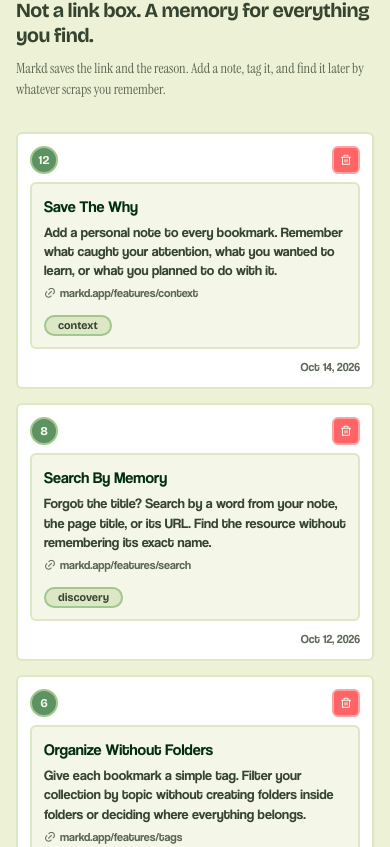
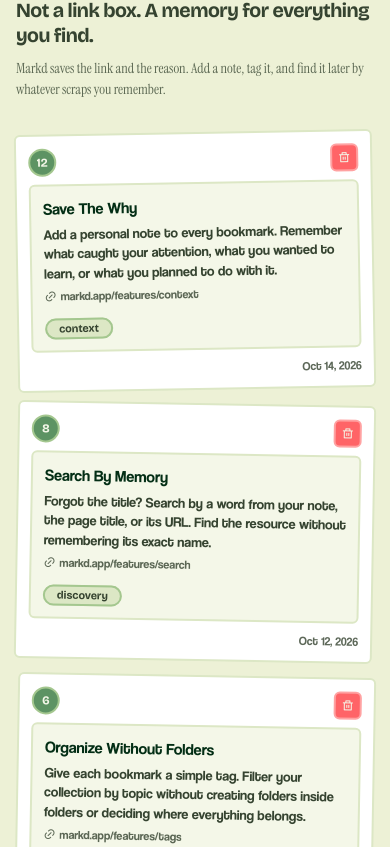
Before and after one commit to VByte-dev/Markd, a React (Vite) app in the folder frontend/: page /landing in a window 390 px wide. Shown: the part 917-1764 px from the top of the page. Built offline with nearby package versions, Linux system fonts and the light colour scheme.

Commit message:
feat: add landing page component with product features and responsive design

```diff
--- a/frontend/src/pages/LandingPage.jsx
+++ b/frontend/src/pages/LandingPage.jsx
@@ -52,6 +52,16 @@ const features = Object.freeze([
     date: "Oct 01, 2026",
   },
 ]);
+
+// Subtle alternating tilts for an organic, collected index card aesthetic
+const cardRotations = [
+  "-rotate-1",
+  "rotate-1",
+  "rotate-1",
+  "-rotate-1",
+  "-rotate-1",
+  "rotate-1",
+];
 
 const LandingPage = () => {
   const navigate = useNavigate();
@@ -151,10 +161,12 @@ const LandingPage = () => {
           </div>
 
           <div className="grid grid-cols-1 sm:grid-cols-2 gap-3.5 sm:gap-4 md:gap-6">
-            {features.map((item, index) => (
+            {features.map((item, index) => {
+              const tiltClass = cardRotations[index % cardRotations.length];
+              return (
                 <section
                   key={index}
-                className="border-2 rounded-md p-3 sm:p-4 bg-white border-light flex flex-col justify-between"
+                  className={`relative border-2 select-none rounded-md p-3 sm:p-4 bg-white border-light flex flex-col justify-between transition-all duration-300 ease-out hover:z-10 hover:rotate-0 hover:-translate-y-1.5 hover:shadow-xl ${tiltClass}`}
                 >
                   <div>
                     <div className="flex justify-between mb-2 md:mb-4">
@@ -201,7 +213,8 @@ const LandingPage = () => {
                     </span>
                   </div>
                 </section>
-            ))}
+              );
+            })}
           </div>
 
           <p className="text-center font-[coolvetica] text-deep/60 text-xs sm:text-sm mt-5 sm:mt-6 px-2">
@@ -292,7 +305,7 @@ const LandingPage = () => {
                 <p>Tell me what's broken or what's missing.</p>
                 <p>Every message goes straight to me.</p>
                 <a
-                  href="mailto:vedhesh@markd.app?subject=Markd%20Feedback"
+                  href="mailto:vedhesh.contact@gmail.com?subject=Markd%20Feedback"
                   className="inline-flex items-center font-[bricolage] text-deep font-medium mt-1 transition gap-2 hover:gap-3 transition-all transition-linear"
                 >
                   <span>Send feedback</span>
@@ -308,39 +321,39 @@ const LandingPage = () => {
 
               <div className="flex flex-col space-y-1.5 sm:space-y-2 font-[coolvetica] text-xs sm:text-sm text-deep/80">
                 <a
-                  href="mailto:vedhesh@markd.app"
+                  href="mailto:vedhesh.contact@gmail.com"
                   className="hover:text-deep hover:underline underline-offset-2 transition py-0.5"
                 >
                   Email
                 </a>
                 <a
-                  href="https://github.com"
+                  href="https://github.com/VByte-dev"
                   target="_blank"
-                  rel="noreferrer"
+                  rel="noopener noreferrer"
                   className="hover:text-deep hover:underline underline-offset-2 transition py-0.5"
                 >
                   Github
                 </a>
                 <a
-                  href="https://x.com"
+                  href="https://x.com/VByteDev"
                   target="_blank"
-                  rel="noreferrer"
+                  rel="noopener noreferrer"
                   className="hover:text-deep hover:underline underline-offset-2 transition py-0.5"
                 >
                   X
                 </a>
                 <a
-                  href="https://linkedin.com"
+                  href="https://www.linkedin.com/in/vedhesh-narayanan"
                   target="_blank"
-                  rel="noreferrer"
+                  rel="noopener noreferrer"
                   className="hover:text-deep hover:underline underline-offset-2 transition py-0.5"
                 >
                   LinkedIn
                 </a>
                 <a
-                  href="https://instagram.com"
+                  href="https://www.instagram.com/vbyte.dev"
                   target="_blank"
-                  rel="noreferrer"
+                  rel="noopener noreferrer"
                   className="hover:text-deep hover:underline underline-offset-2 transition py-0.5"
                 >
                   Instagram
```
Lines whose indentation alone changed are shown as unchanged.
